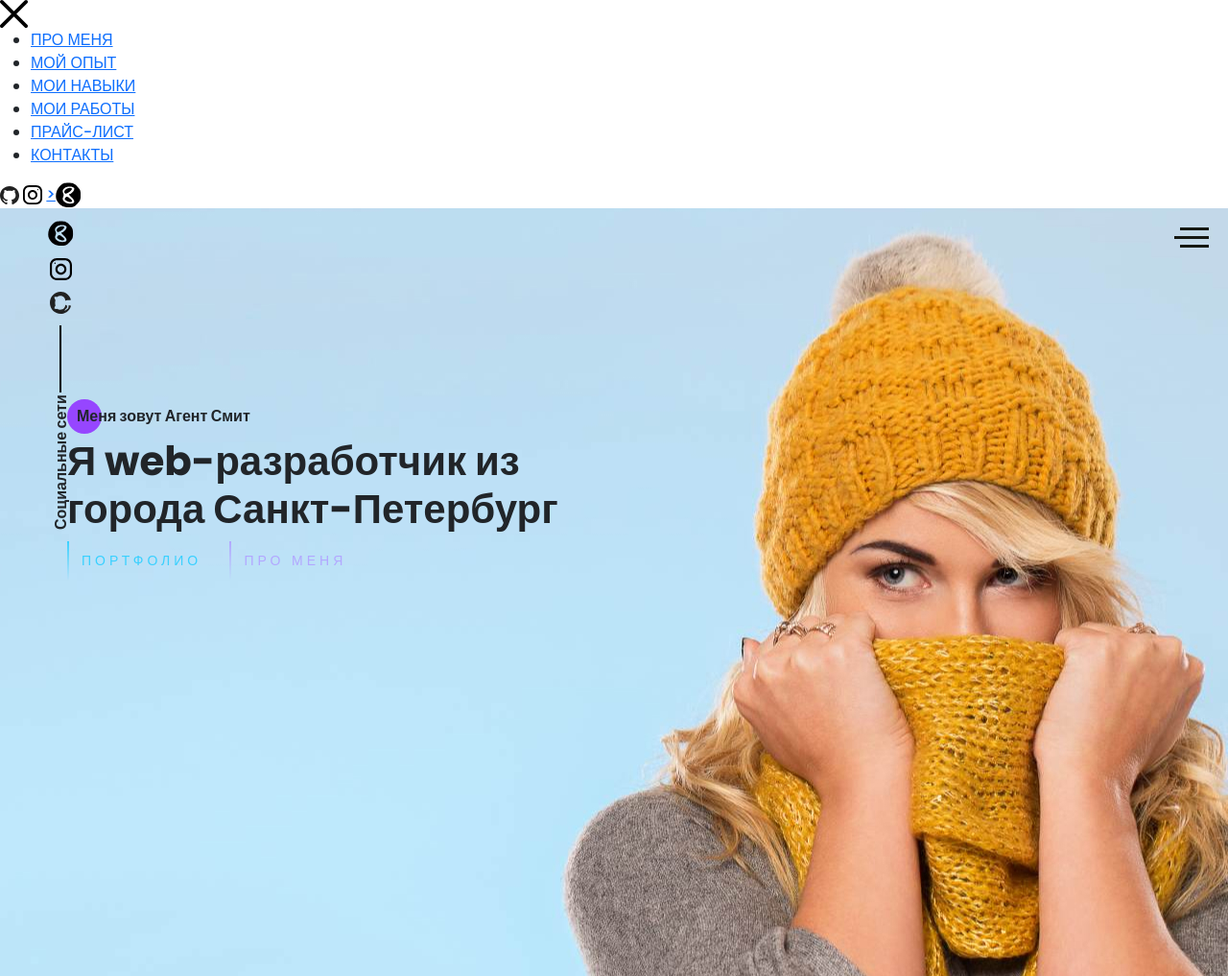
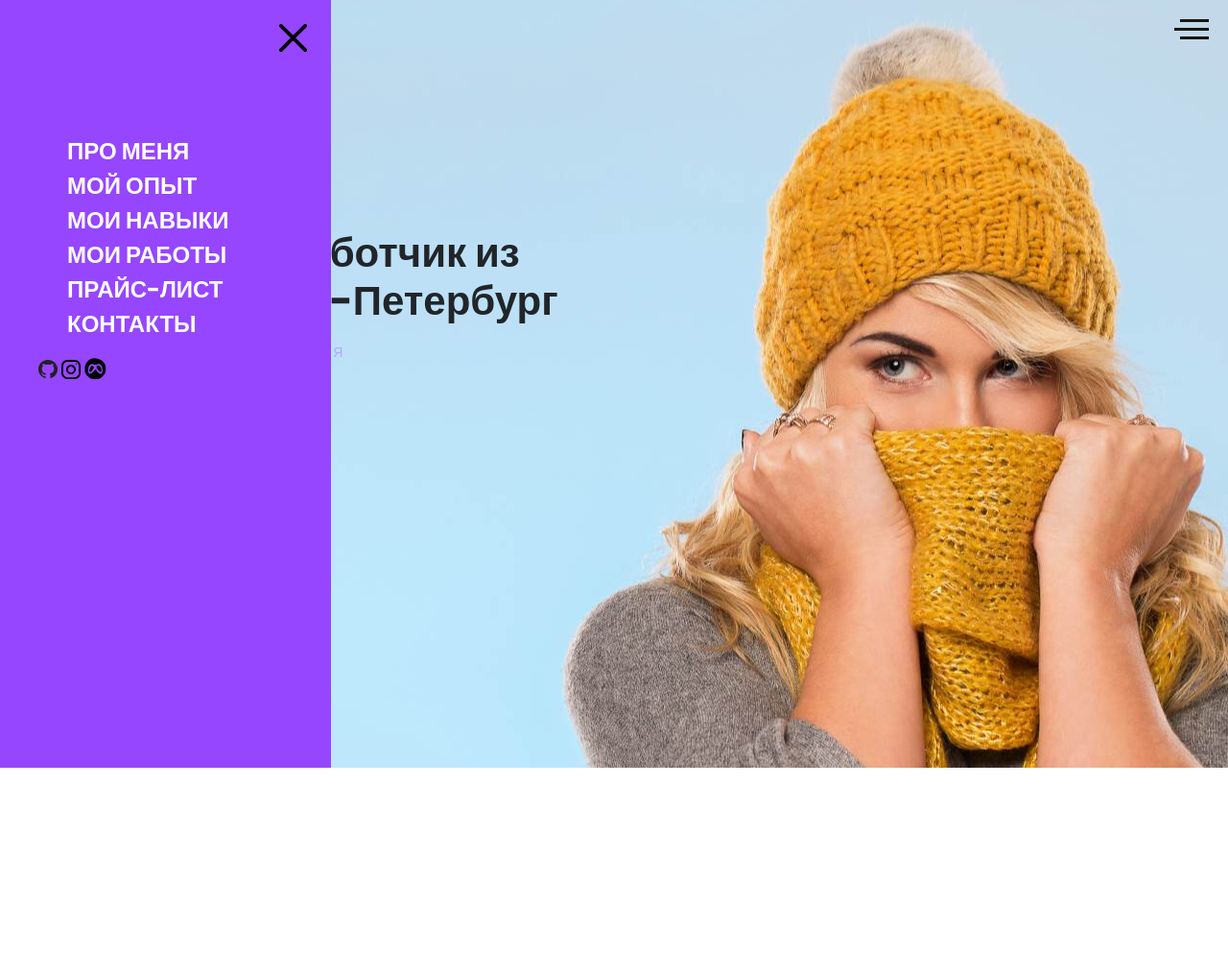
Before and after one commit to kamil88jj/Portfolio, a website: page src/index.html in a window 1280 px wide. Shown: the whole page at 96% size. After the commit the page ends 800 px from the top, so only its background shows below. Drawn offline with nearby package versions, Linux system fonts and the light colour scheme; files that its build step writes are made by us from their sources; files whose address does not match are found by name.

Commit message:
add menu

```diff
--- a/src/index.html
+++ b/src/index.html
@@ -77,7 +77,7 @@
     </aside>
 
     <div class="menu">
-        <div class="menu_block">
+        <div class="menu__block">
             <div class="menu__close">
                 <svg width="29" height="30" viewBox="0 0 29 30" fill="none" xmlns="http://www.w3.org/2000/svg">
                     <path d="M17.1568 14.5231L28.4489 3.23075C29.1837 2.49623 29.1837 1.30861 28.4489 0.574085C27.7144 -0.160437 26.5267 -0.160437 25.7922 0.574085L14.4998 11.8665L3.20781 0.574085C2.47295 -0.160437 1.28567 -0.160437 0.551149 0.574085C-0.183716 1.30861 -0.183716 2.49623 0.551149 3.23075L11.8432 14.5231L0.551149 25.8155C-0.183716 26.55 -0.183716 27.7376 0.551149 28.4721C0.917206 28.8385 1.39852 29.0226 1.87948 29.0226C2.36045 29.0226 2.84141 28.8385 3.20781 28.4721L14.4998 17.1798L25.7922 28.4721C26.1586 28.8385 26.6396 29.0226 27.1205 29.0226C27.6015 29.0226 28.0825 28.8385 28.4489 28.4721C29.1837 27.7376 29.1837 26.55 28.4489 25.8155L17.1568 14.5231Z" fill="black"/>
@@ -103,13 +103,10 @@
                     <path d="M9.99951 5C7.23826 5 4.99951 7.23875 4.99951 10C4.99951 12.7613 7.23826 15 9.99951 15C12.7608 15 14.9995 12.7613 14.9995 10C14.9995 7.23875 12.7608 5 9.99951 5ZM9.99951 13.125C8.27701 13.125 6.87451 11.7225 6.87451 10C6.87451 8.27625 8.27701 6.875 9.99951 6.875C11.722 6.875 13.1245 8.27625 13.1245 10C13.1245 11.7225 11.722 13.125 9.99951 13.125Z" fill="black"/>
                     <path d="M15.3745 5.29123C15.7425 5.29123 16.0408 4.99295 16.0408 4.62499C16.0408 4.25703 15.7425 3.95874 15.3745 3.95874C15.0065 3.95874 14.7083 4.25703 14.7083 4.62499C14.7083 4.99295 15.0065 5.29123 15.3745 5.29123Z" fill="black"/>
                     </svg></a>
-                <a href="#">><svg version="1.0" xmlns="http://www.w3.org/2000/svg"
-                    width="20.000000pt" height="20.000000pt" viewBox="0 0 24.000000 24.000000"
+                <a href="#"><svg version="1.0" xmlns="http://www.w3.org/2000/svg"
+                    width="17.000000pt" height="17.000000pt" viewBox="0 0 24.000000 24.000000"
                     preserveAspectRatio="xMidYMid meet">
-
-                    <g transform="translate(8.000000,26.000000) scale(0.100000,-0.100000)"
-                    fill="#000000" stroke="none">
-                    <g transform="rotate(90 70 90)"
+                        <g transform="translate(0.000000,24.000000) scale(0.100000,-0.100000)"
                         fill="#000000" stroke="none">
                         <path d="M75 231 c-45 -20 -70 -60 -70 -112 0 -42 5 -53 33 -81 28 -28 39 -33
                         82 -33 43 0 54 5 82 33 28 28 33 39 33 82 0 42 -5 54 -31 81 -33 33 -92 46
--- a/src/sass/blocks/_menu.scss
+++ b/src/sass/blocks/_menu.scss
@@ -18,3 +18,50 @@
         width: 36px;
     }
 }
+
+.menu {
+    position: fixed;
+    top: 0;
+    // left: -100;
+    width: 100%;
+    height: 100vh;
+    z-index: 10;
+    // visibility: hidden;
+    // opacity: 0;
+    transition: all .6s;
+    &__block {
+        position: relative;
+        // left: -100%;
+        width: 345px;
+        background-color: $main-color;
+        height: 100%;
+        padding-top: 140px;
+        padding-left: 40px;
+        transition: all .6s;
+    }
+    &__close {
+        position: absolute;
+        top: 25px;
+        right: 25px;
+        cursor: pointer;
+    }
+    &__list {
+        list-style-type: none;
+        padding-left: 30px;
+    }
+    &__link {
+        font-weight: bold;
+        line-height: 36px;
+        font-size: 24px;
+        a {
+            display: block;
+            text-decoration: none;
+            color: #fff;
+            transition: .8s;
+            &:hover {
+                width: 100%;
+                text-decoration:  underline;
+            }
+        }
+    }
+}
--- a/src/sass/blocks/_sidepanel.scss
+++ b/src/sass/blocks/_sidepanel.scss
@@ -25,11 +25,6 @@
                 border-radius: 100%;
             }
     }
-    &__meta {
-        display: block;
-        height: 23px;
-        transform: rotate(-90deg);
-    }
     &__divider {
         width: 2px;
         height: 70px;
```
Also changed, not shown: dist/css/style.min.css, dist/index.html. Lines whose indentation alone changed are shown as unchanged.
